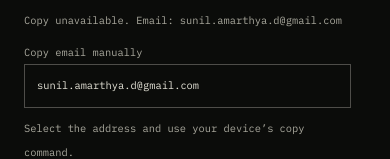
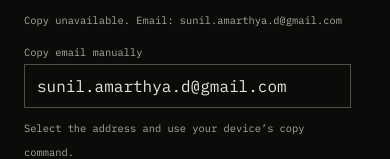
Before and after one commit to sunil-0701/My-Portfolio, a React (Vite) app: page / in a window 390 px wide. Both pictures are taken after a click on the button "Copy email address". Shown: the part 2917-3076 px from the top of the page. Built offline with nearby package versions, Linux system fonts and the light colour scheme.

Commit message:
style(contact): make the manual email field easier to read on phones

```diff
--- a/src/components/ui/CopyEmail.jsx
+++ b/src/components/ui/CopyEmail.jsx
@@ -67,7 +67,7 @@ export default function CopyEmail() {
           spellCheck={false}
           aria-describedby={`${feedbackId}-hint`}
           onFocus={(event) => event.currentTarget.select()}
-          className="min-h-11 w-full min-w-0 border border-paper/30 bg-ink px-3 text-paper"
+          className="min-h-11 w-full min-w-0 border border-paper/30 bg-ink px-3 font-mono text-base text-paper transition-colors duration-150 focus:border-paper/70"
         />
         <p id={`${feedbackId}-hint`} className="mt-2 leading-6">Select the address and use your device’s copy command.</p>
         <div className="flex flex-wrap gap-x-4">
```
